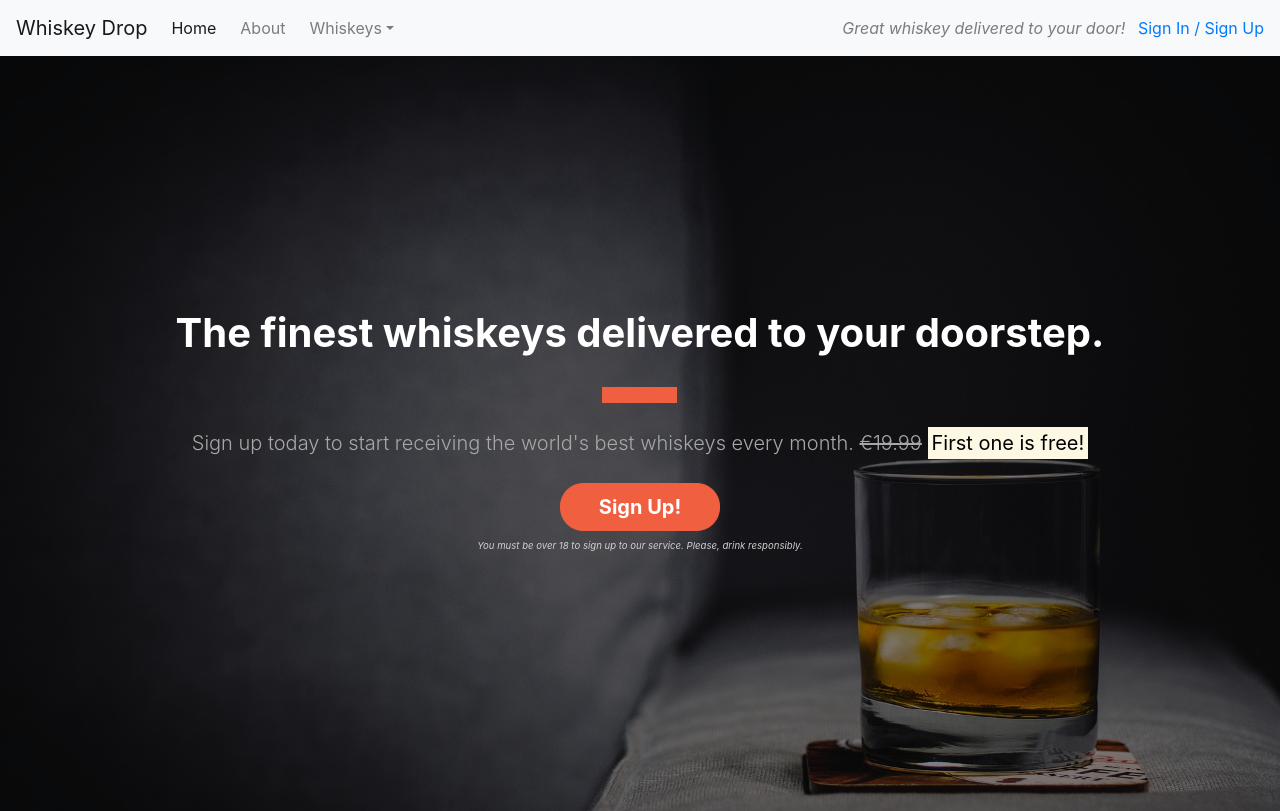
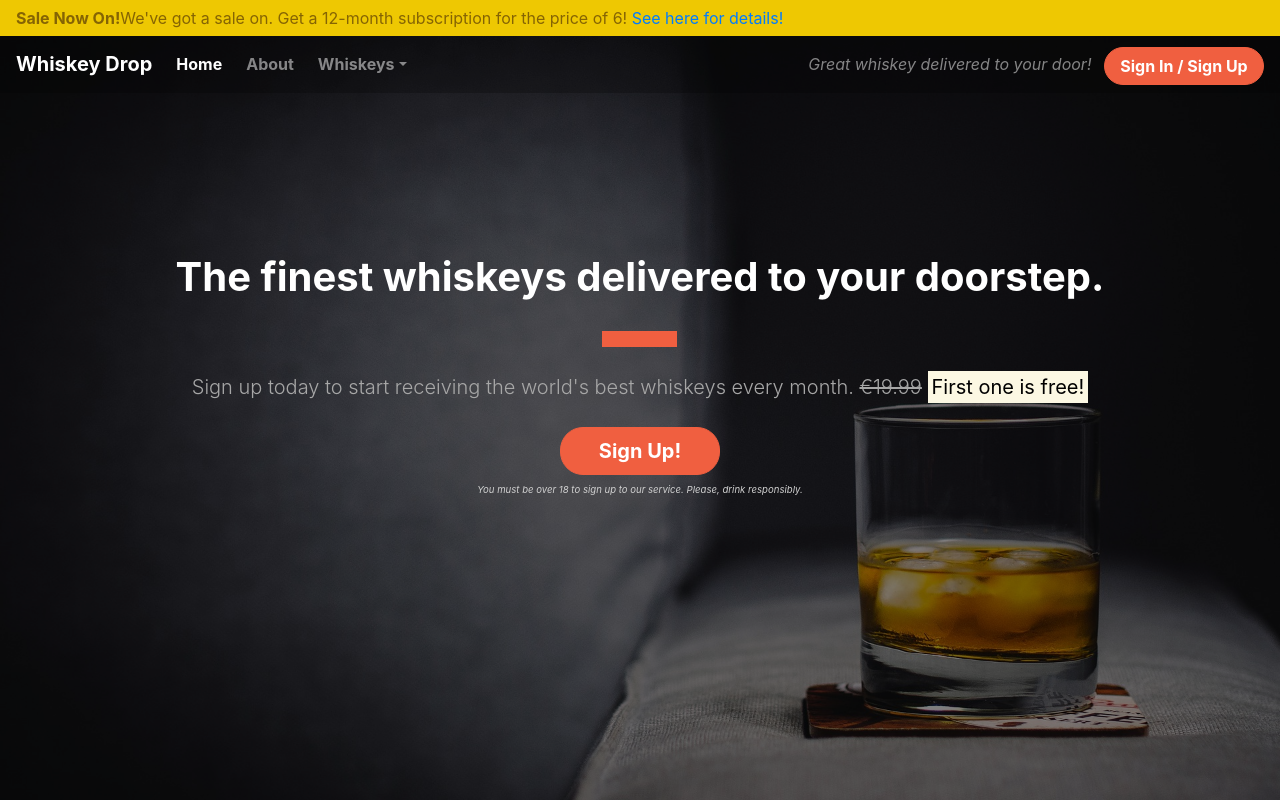
Before and after one commit to MartinFjellstrom/BootstrapTest, a plain HTML site: page index.html in a window 1280 px wide. Shown: the top 811 px of the page. Drawn offline with nearby package versions, Linux system fonts and the light colour scheme.

Commit message:
End of lesson 6

```diff
--- a/css/style.css
+++ b/css/style.css
@@ -2,7 +2,17 @@ body {
   font-family: "roboto" sans-serif;
 }
 
-.alert-container {
+.alert-container .col-12{
+    padding-left: 0;
+    padding-right: 0;
+}
+
+.site-wide-alert {
+    border-radius: 0;
+    margin-bottom: 0;
+    padding: 5px 15px;
+    background-color: #eec802;
+    border-color: #eec802;
 }
 
 .callout-container {
@@ -51,6 +61,35 @@ body {
 .block-divider-short {
   width: 35px;
 }
+/* Navbar */
+
+.navalert-container {
+  position: absolute;
+  top: 0;
+  left: 0;
+  padding-left: 0;
+  padding-right: 0;
+  z-index: 1;
+}
+
+.navbar {
+    margin-bottom: 0;
+    border: 0;
+    width: 100%;
+    background-color: rgba(0, 0, 0, 0.25);
+}
+
+.navbar .navbar-toggler {
+    border: 0;
+}
+
+.navbar-brand {
+    font-weight: bold;
+}
+
+.navbar .navbar-nav {
+    font-weight: bold;
+}
 
 /* Jumbotron */
 
--- a/index.html
+++ b/index.html
@@ -12,8 +12,20 @@
 </head>
 
 <body>
-
-	<nav class="navbar navbar-light bg-light navbar-expand-sm">
+    <div class="container-fluid navalert-container">
+    	<!--Alert-->
+	<div class="container-fluid alert-container">
+		<div class="row d-none d-sm-block">
+			<div class="col-12">
+				<div class="site-wide-alert alert alert-warning">
+					<strong>Sale Now On!</strong>We've got a sale on. Get a 12-month subscription for the price of 6!
+					<a href="">See here for details!</a>
+				</div>
+			</div>
+		</div>
+	</div>
+	<!--/Alert-->
+	<nav class="navbar navbar-dark navbar-expand-sm">
 		<a href="" class="navbar-brand">Whiskey Drop</a>
 
 		<button class="navbar-toggler ml-auto" type="button" data-toggle="collapse" data-target="#navbarNavDropdown"
@@ -40,22 +52,11 @@
 
 		<div class="d-none d-md-block">
 			<p class="navbar-text my-auto mr-2"><i>Great whiskey delivered to your door!</i></p>
-			<a href="/login">Sign In / Sign Up</a>
+			<a href="/login" class="btn btn-cta btn-red">Sign In / Sign Up</a>
 		</div>
 	</nav>
-	<!--Alert-->
-	<!-- <div class="container alert-container">
+    </div>
 
-		<div class="row d-none d-sm-block">
-			<div class="col-12">
-				<div class="alert alert-warning">
-					<strong>Sale Now On!</strong>We've got a sale on. Get a 12-month subscription for the price of 6!
-					<a href="">See here for details!</a>
-				</div>
-			</div>
-		</div>
-	</div> -->
-	<!--/Alert-->
 	<div class="container-fluid callout-container">
 		<!--Callout-->
 		<div class="opaque-overlay">&nbsp;</div>
```
